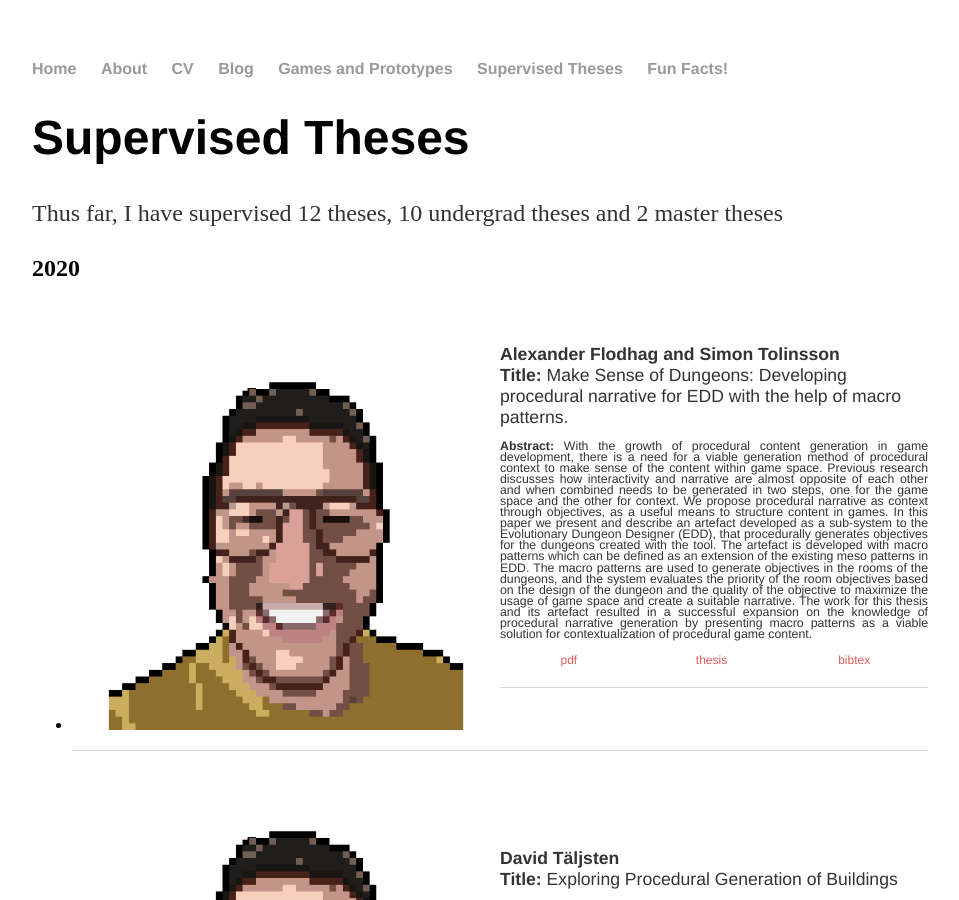
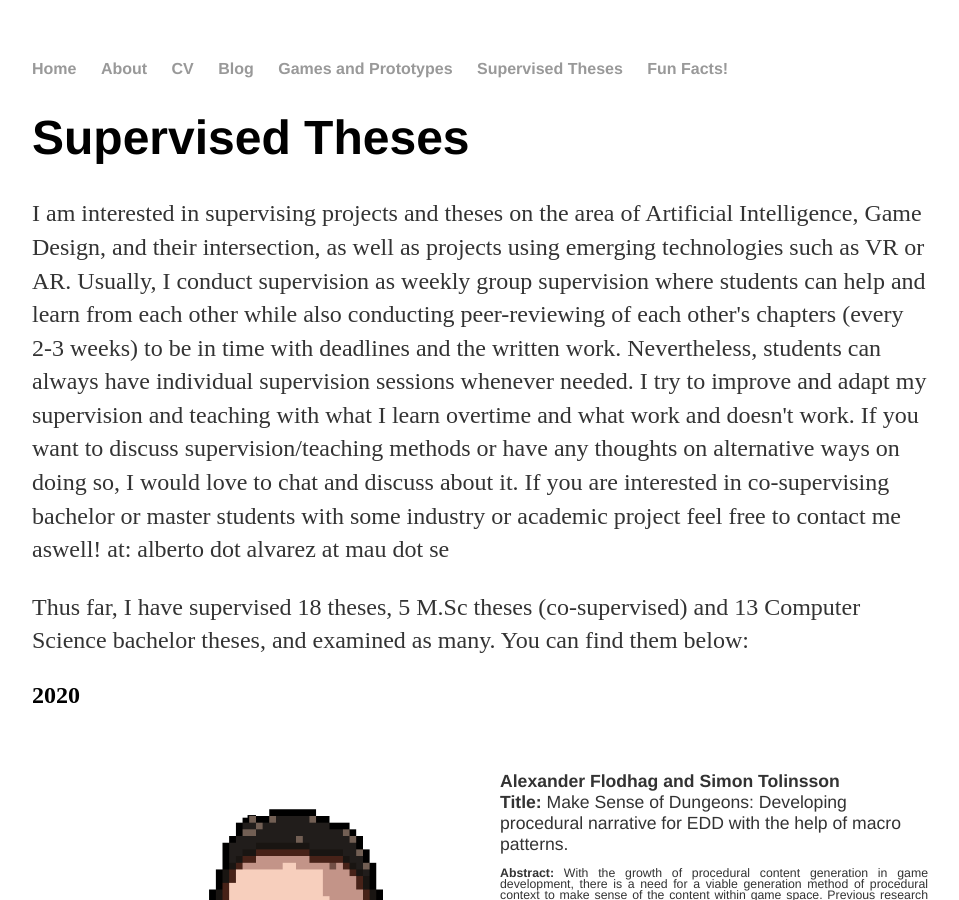
Before and after one commit to aeau/aeau.github.io, a Jekyll site: the page built from theses/index.html, in a window 1280 px wide and 900 px high. Shown: the whole window, without its empty margins (160-1119 px from the left). Built offline with Jekyll 4.4.1, drawn with Linux system fonts in a browser that asks for light colours.

Commit message:
fixing theses

```diff
--- a/_config.yml
+++ b/_config.yml
@@ -5,7 +5,7 @@ email: alberto.alvarez@mau.se
 twitter_username: aeau
 github_username: aeau
 
-name: Alberto Alvarez, PhD
+name: Alberto Alvarez, PhD Student
 markdown: kramdown
 permalink: /blog/:year/:month/:day/:title
 theme: jekyll-theme-minimal
--- a/other/index.html
+++ b/other/index.html
@@ -15,9 +15,9 @@ title: Supervised Theses
             {% if thesis.year == '2020' %}
 
             <div class="thesis">
-                <div class="thesis-picture">
+                <!-- <div class="thesis-picture">
                     <img class="pic" src={{thesis.thesis_img}} align="middle"/>
-                </div>
+                </div> -->
                 <div class="thesis-text">
                     <strong>{{thesis.author}}</strong>
 
--- a/theses/index.html
+++ b/theses/index.html
@@ -4,7 +4,16 @@ title: Supervised Theses
 ---
     <h1>{{ page.title }}</h1>
 
-    <p>Thus far, I have supervised 12 theses, 10 undergrad theses and 2 master theses</p>
+    <p>I am interested in supervising projects and theses on the area of Artificial Intelligence, Game Design, and their intersection,
+        as well as projects using emerging technologies such as VR or AR. Usually, I conduct supervision as weekly group supervision where students can help
+        and learn from each other while also conducting peer-reviewing of each other's chapters (every 2-3 weeks) to be in time with deadlines and the written work.
+        Nevertheless, students can always have individual supervision sessions whenever needed. I try to improve and adapt my supervision and teaching with
+        what I learn overtime and what work and doesn't work. If you want to discuss supervision/teaching methods or have any thoughts on alternative ways on doing so,
+        I would love to chat and discuss about it. If you are interested in co-supervising bachelor
+        or master students with some industry or academic project feel free to contact me aswell!
+         at: alberto dot alvarez at mau dot se </p>
+
+    <p>Thus far, I have supervised 18 theses, 5 M.Sc theses (co-supervised) and 13 Computer Science bachelor theses, and examined as many. You can find them below: </p>
 
     <h2> 2020 </h2>
     <ul class="theses">
```
